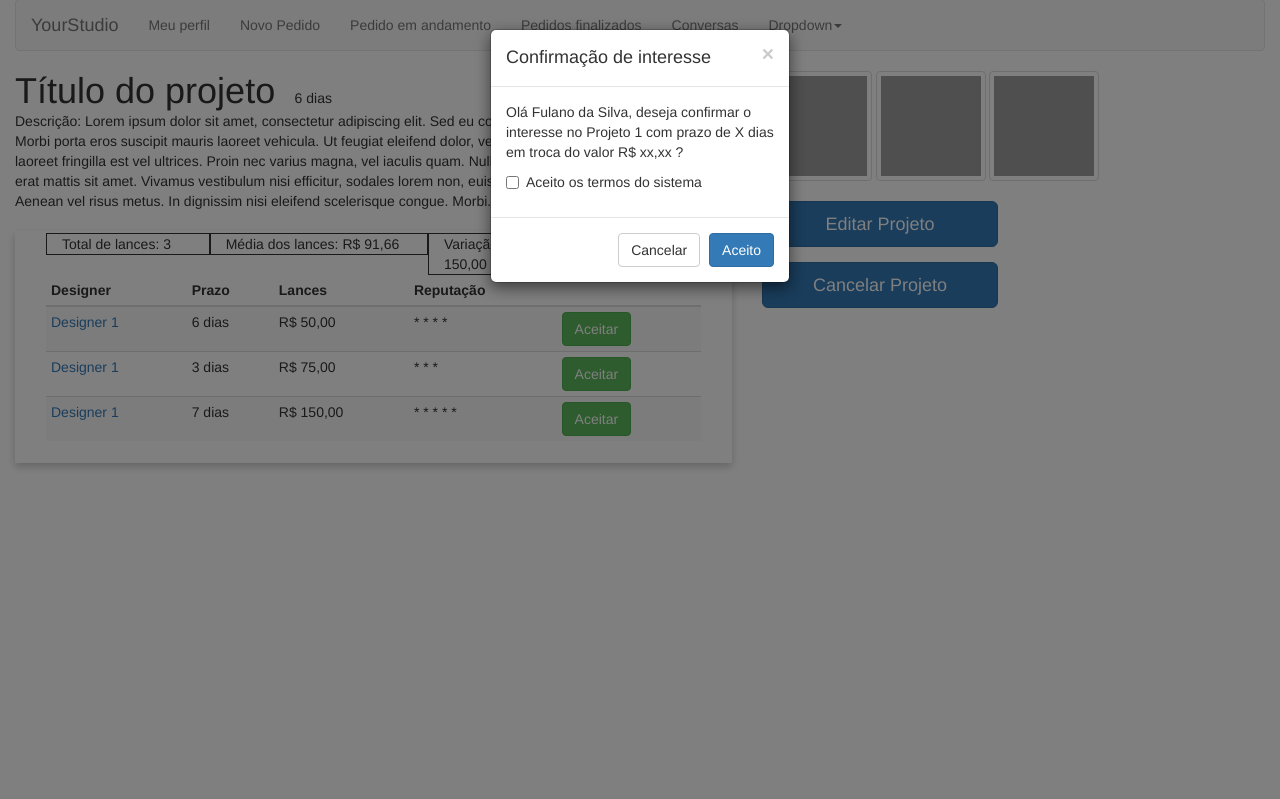
After one commit to raivitor/yourstudio, a PHP site: page /meuProjeto.php in a window 1280 px wide, after a click on "Editar Projeto". The commit adds this page. Shown: the part 1-800 px from the top of the page. Run offline with PHP 8.4, Linux system fonts and the light colour scheme; grey boxes are pictures that could not be loaded.

Commit message:
andamento, pedido, novo projeto

```diff
--- a/v2/home.php
+++ b/v2/home.php
@@ -20,10 +20,10 @@
 			</h3>
 			<form class="form-horizontal" role="form">
 				<div class="form-group">
-					<label for="inputEmail3" class="col-sm-2 control-label">
+					<label for="inputEmail3" class="col-sm-1 control-label">
 						Pesquisar
 					</label>
-					<div class="col-sm-10">
+					<div class="col-sm-11">
 						<input type="email" class="form-control" id="inputEmail3" />
 						<button type="submit" class="btn btn-default">
 							Buscar
--- a/v2/js/scripts.js
+++ b/v2/js/scripts.js
@@ -20,5 +20,9 @@ function previewFile(){
    }
 }
 
+$(document).ready(function(){
+    $('[data-toggle="tooltip"]').tooltip();
+});
+
 // https://github.com/blueimp/jQuery-File-Upload
 // https://fineuploader.com/demos
--- /dev/null
+++ b/v2/meuProjeto.php
@@ -0,0 +1,140 @@
+<!DOCTYPE html>
+<html lang="en">
+  <head>
+  	<?php include ("template/head.php") ?>
+  </head>
+  <body>
+  	<div class="container-fluid">
+		<div class="row">
+			<div class="col-md-12">
+				<?php include("template/navbar.php") ?>
+			</div>
+		</div>
+		<div class="row">
+			<div class="col-md-7">
+				<h1 style="display: inline;">Título do projeto</h1> &nbsp;&nbsp;&nbsp; 6 dias <br>
+				Descrição: Lorem ipsum dolor sit amet, consectetur adipiscing elit. Sed eu congue est. Morbi sed dapibus purus. Morbi porta eros suscipit mauris laoreet vehicula. Ut feugiat eleifend dolor, vel fermentum mauris finibus eget. Sed laoreet fringilla est vel ultrices. Proin nec varius magna, vel iaculis quam. Nulla blandit feugiat est, sit amet rutrum erat mattis sit amet. Vivamus vestibulum nisi efficitur, sodales lorem non, euismod magna. Donec id volutpat dolor. Aenean vel risus metus. In dignissim nisi eleifend scelerisque congue. Morbi.
+
+				<br><br>
+				<div class="col-md-12 card">
+					<div class="container2">
+					<div class="col-md-3 card2">
+  					Total de lances: 3
+				</div>
+				<div class="col-md-4 card2">
+  					Média dos lances: R$ 91,66
+				</div>
+				<div class="col-md-5 card2">
+  					Variação de preços: R$ 50,00 ~ R$ 150,00
+				</div>
+						<table class="table table-striped table-hover table-condensed">
+				<thead>
+					<tr>
+						<th>Designer</th>
+						<th>Prazo</th>
+						<th>Lances</th>
+						<th>Reputação</th>
+						<th></th>
+
+					</tr>
+				</thead>
+				<tbody>
+					<tr>
+						<td><a href="designer.php">Designer 1</a></td>
+						<td>6 dias</td>
+						<td>R$ 50,00</td>
+						<td>* * * *</td>
+						<td><button type="button" class="btn btn-success" data-toggle="modal" data-target="#confirmarDesigner">Aceitar</button></td>
+					</tr>
+					<tr>
+						<td><a href="designer.php">Designer 1</a></td>
+						<td>3 dias</td>
+						<td>R$ 75,00</td>
+						<td>* * *</td>
+						<td><button type="button" class="btn btn-success" data-toggle="modal" data-target="#confirmarDesigner">Aceitar</button></td>
+					</tr>
+					<tr>
+						<td><a href="designer.php">Designer 1</a></td>
+						<td>7 dias</td>
+						<td>R$ 150,00</td>
+						<td>* * * * *</td>
+						<td><button type="button" class="btn btn-success" data-toggle="modal" data-target="#confirmarDesigner">Aceitar</button></td>
+					</tr>
+				</tbody>
+			</table>
+					</div>
+				</div>
+			</div>
+			<div class="col-md-5">
+				<img class="img-thumbnail" src="http://lorempixel.com/100/100/city" />
+				<img class="img-thumbnail" src="http://lorempixel.com/100/100/city" />
+				<img class="img-thumbnail" src="http://lorempixel.com/100/100/city" />
+				<br> <br>
+				<form class="form-horizontal" id="formProjeto" onsubmit="return modalConfirm()">
+					<div class="form-group">
+				    	<div class="col-sm-6">
+				      		<button type="button" class="btn btn-primary btn-lg btn-block" data-toggle="modal" data-target="#myModal">Editar Projeto</button>
+				    	</div>
+				  	</div>
+
+				  	<div class="form-group">
+				    	<div class="col-sm-6">
+				      		<button type="button" class="btn btn-primary btn-lg btn-block" data-toggle="modal" data-target="#myModal">Cancelar Projeto</button>
+				    	</div>
+				  	</div>
+				</form>
+
+				<!-- Modal -->
+				<div class="modal fade  bs-example-modal-sm" id="myModal" tabindex="-1" role="dialog" aria-labelledby="myModalLabel">
+				  <div class="modal-dialog modal-sm" role="document">
+				    <div class="modal-content">
+				      <div class="modal-header">
+				        <button type="button" class="close" data-dismiss="modal" aria-label="Close"><span aria-hidden="true">&times;</span></button>
+				        <h4 class="modal-title" id="myModalLabel">Confirmação de interesse</h4>
+				      </div>
+				      <div class="modal-body">
+				        Olá Fulano da Silva, deseja confirmar o interesse no Projeto 1 com prazo de X dias em troca do valor R$ xx,xx ?<br>
+				        <div class="checkbox">
+						    <label>
+						      <input type="checkbox"> Aceito os termos do sistema
+						    </label>
+  						</div>
+				      </div>
+				      <div class="modal-footer">
+				        <button type="button" class="btn btn-default" data-dismiss="modal">Cancelar</button>
+				        <button type="button" class="btn btn-primary">Aceito</button>
+				      </div>
+				    </div>
+				  </div>
+				</div>
+
+				<!-- Modal -->
+				<div class="modal fade  bs-example-modal-sm" id="confirmarDesigner" tabindex="-1" role="dialog" aria-labelledby="myModalLabel">
+				  	<div class="modal-dialog modal-sm" role="document">
+					    <div class="modal-content">
+					      	<div class="modal-header">
+					        	<button type="button" class="close" data-dismiss="modal" aria-label="Close"><span aria-hidden="true">&times;</span></button>
+					        	<h4 class="modal-title" id="myModalLabel">Confirmação do designer</h4>
+					      	</div>
+					      	<div class="modal-body">
+					        	Olá NomeDoCliente<br>
+					        	Deseja aceitar o *NomeDoDesign* com o prazo em *X dias* em troca do valor *R$ XX,XX*?<br>
+					      	</div>
+					      	<div class="modal-footer">
+					        	<button type="button" class="btn btn-default" data-dismiss="modal">Cancelar</button>
+					        	<button type="button" class="btn btn-primary" onclick="window.location = 'teste.php'">Confirmar</button>
+					      	</div>
+					    </div>
+				  	</div>
+				</div>
+
+
+			</div>
+		</div>
+	</div>
+
+    <script src="js/jquery.min.js"></script>
+    <script src="js/bootstrap.min.js"></script>
+    <script src="js/scripts.js"></script>
+  </body>
+</html>
--- a/v2/template/navbar.php
+++ b/v2/template/navbar.php
@@ -18,7 +18,7 @@
 				<a href="novoPedido.php">Novo Pedido</a>
 			</li>
 			<li>
-				<a href="#">Pedido em andamento</a>
+				<a href="andamento.php">Pedido em andamento</a>
 			</li>
 			<li>
 				<a href="#">Pedidos finalizados</a>
```
Also changed, not shown: v2/andamento.php (added, +81 -0 lines), v2/novoPedido.php (+27 -5 lines).
